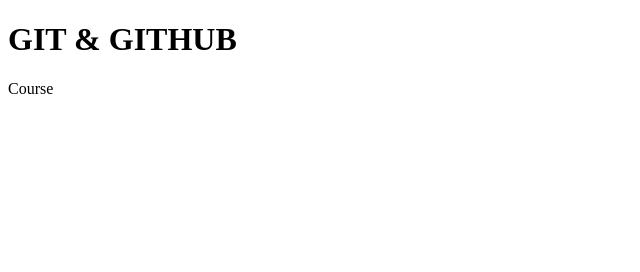
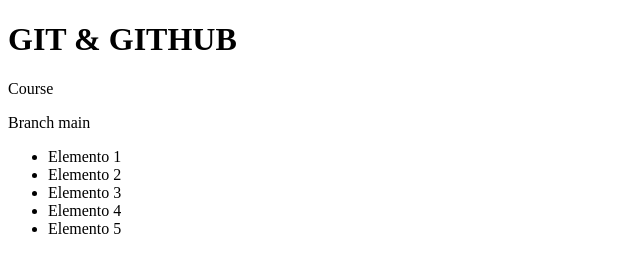
Before and after one commit to elliotghr/git, a plain HTML site: page index.html in a window 1280 px wide. Shown: the whole page, without its empty margins (0-640 px from the left). Drawn offline with Linux system fonts and the light colour scheme.

Commit message:
Agregando estructura al index.html

```diff
--- a/index.html
+++ b/index.html
@@ -11,6 +11,14 @@
     <main>
       <h1>GIT & GITHUB</h1>
       <p>Course</p>
+      <p>Branch main</p>
+      <ul>
+        <li>Elemento 1</li>
+        <li>Elemento 2</li>
+        <li>Elemento 3</li>
+        <li>Elemento 4</li>
+        <li>Elemento 5</li>
+      </ul>
     </main>
     <footer></footer>
   </body>
```
